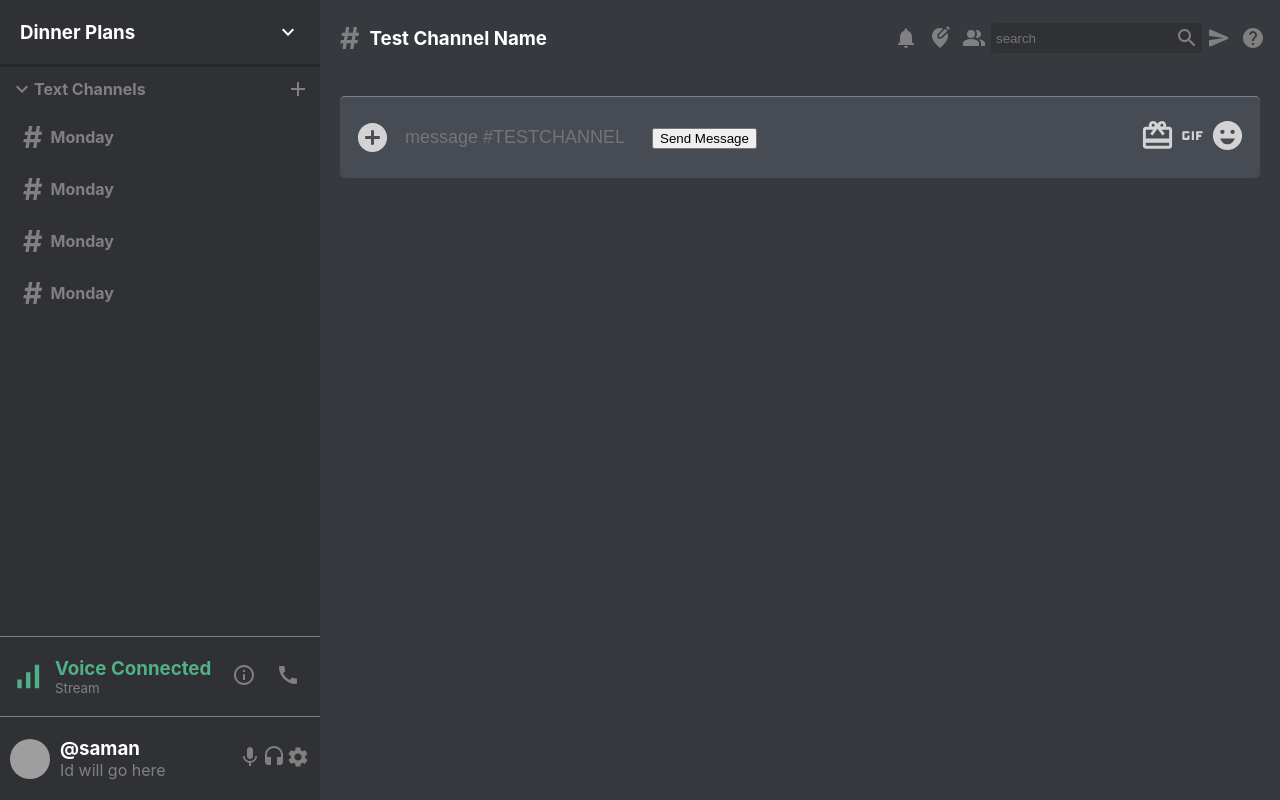
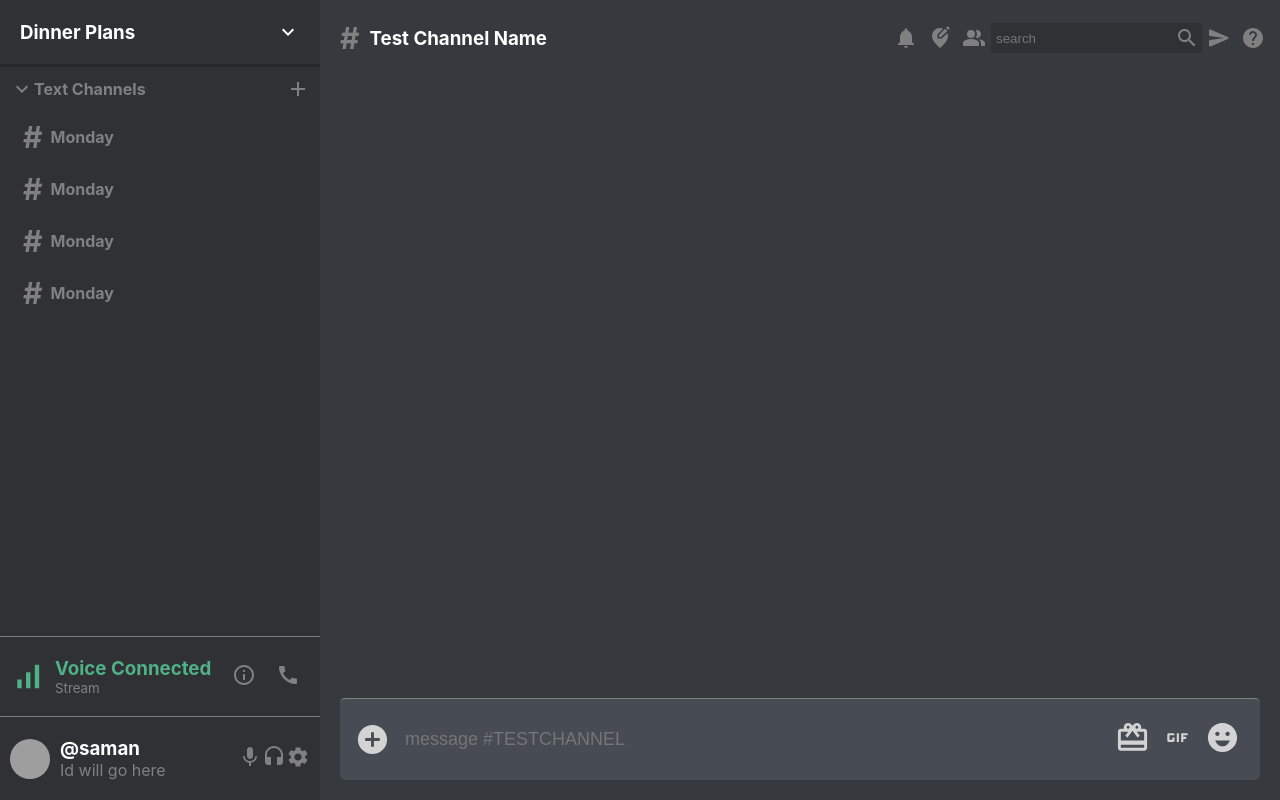
Before and after one commit to samanbatool08/discord-imessaging, a React (Create React App) app in the folder discord-app/: page / in a window 1280 px wide. Built offline with nearby package versions, Linux system fonts and the light colour scheme; grey boxes are pictures that could not be loaded.

Commit message:
messages taking majority of screen

```diff
--- a/discord-app/src/Chat.css
+++ b/discord-app/src/Chat.css
@@ -4,6 +4,10 @@
     flex: 0.75;
     background-color: #363a3f;
     height: 100vh;
+}
+
+.chat__messages {
+    flex: 1;
 }
 
 .chat__input {
@@ -22,7 +26,7 @@
     padding: 15px;
     /* remove white background in input field */
     background: transparent;
-    /* width: 100vw; */
+    width: 100%;
     border: none;
     outline-width: 0;
     color: white;
@@ -32,3 +36,12 @@
 .chat__input > form {
     flex: 1;
 }
+
+/* hide button */
+.chat__inputButton {
+    display: none;
+}
+
+.chat__inputIcons > .MuiSvgIcon-root {
+    padding: 5px;
+}
```
